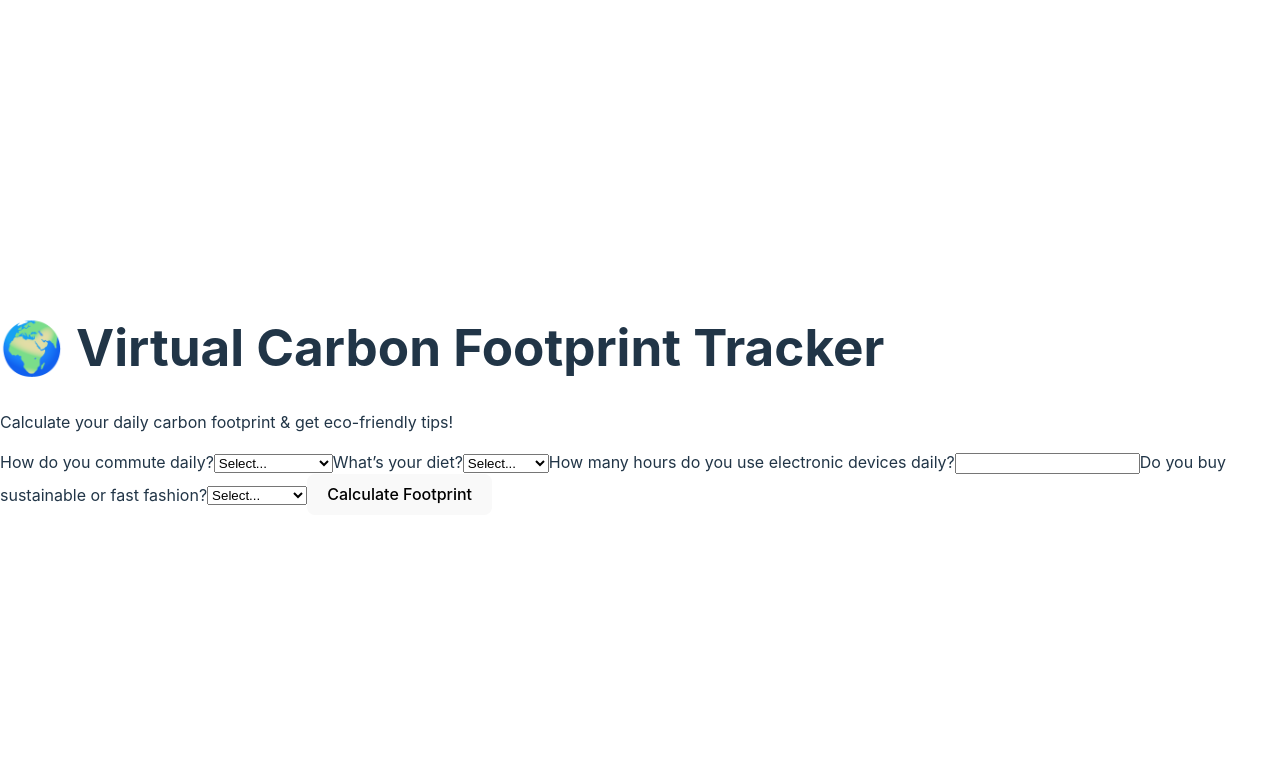
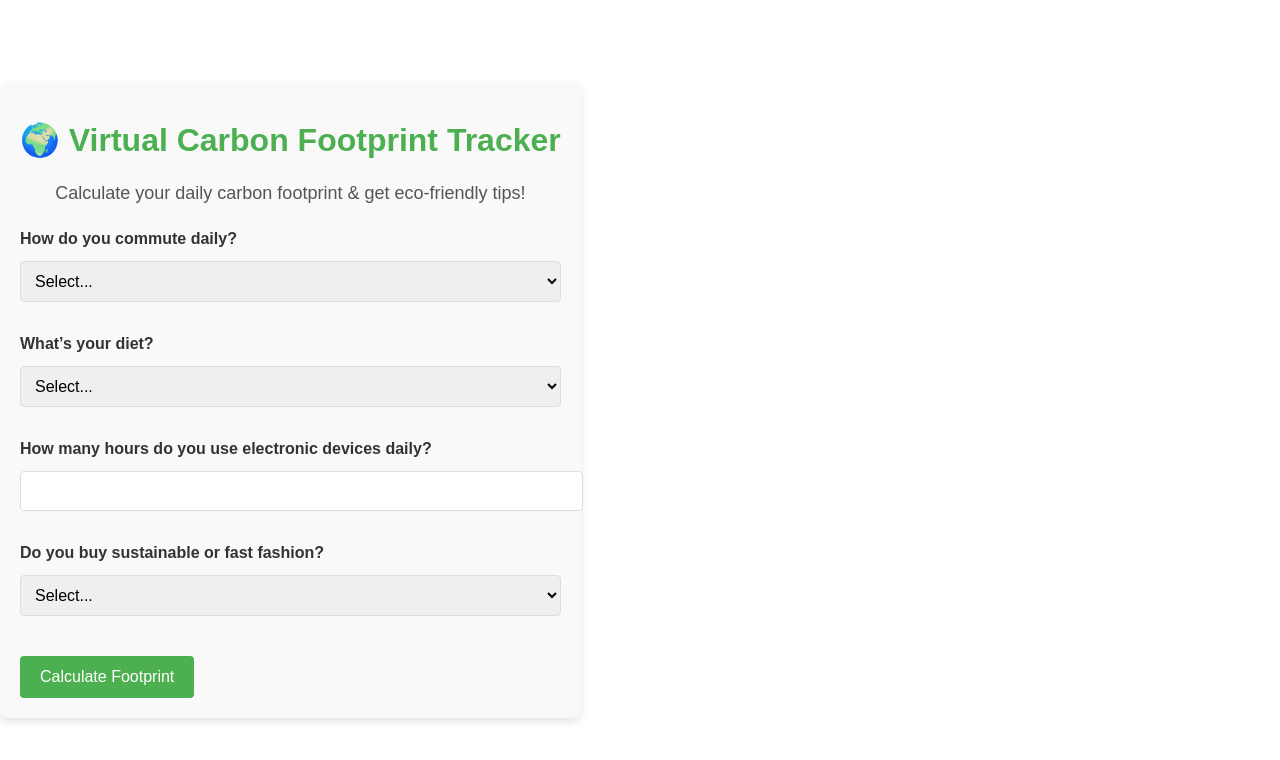
Before and after one commit to dev16mehta/HackathonProject, a React (Vite) app in the folder frontend/: page / in a window 1280 px wide. Shown: the top 760 px of the page. Built offline with nearby package versions, Linux system fonts and the light colour scheme.

Commit message:
changed css file #10

```diff
--- a/frontend/src/App.css
+++ b/frontend/src/App.css
@@ -1,58 +1,101 @@
-body {
+/* Container styles */
+.container {
   font-family: Arial, sans-serif;
-  text-align: center;
-  background-color: #f0f8ff;
   padding: 20px;
+  max-width: 600px;
+  margin: 0 auto;
+  background-color: #f9f9f9;
+  border-radius: 8px;
+  box-shadow: 0 4px 8px rgba(0, 0, 0, 0.1);
 }
 
 h1 {
-  color: #2e8b57;
+  text-align: center;
+  color: #4caf50;
+  font-size: 32px;
 }
 
-.container {
-  max-width: 500px;
-  margin: auto;
-  background: white;
-  padding: 20px;
-  border-radius: 10px;
-  box-shadow: 0px 4px 10px rgba(0, 0, 0, 0.1);
+p {
+  text-align: center;
+  font-size: 18px;
+  color: #555;
 }
 
+/* Form section */
 .form {
-  display: flex;
-  flex-direction: column;
-  gap: 10px;
+  margin-top: 20px;
 }
 
-label, select, input, button {
-  margin: 5px 0;
-  padding: 8px;
+label {
+  font-size: 16px;
+  margin-top: 10px;
+  display: block;
+  font-weight: bold;
+  color: #333;
+}
+
+select,
+input {
+  width: 100%;
+  padding: 10px;
+  margin: 10px 0 20px;
+  border: 1px solid #ddd;
+  border-radius: 4px;
+  font-size: 16px;
 }
 
 button {
-  background-color: #2e8b57;
+  background-color: #4caf50;
   color: white;
+  padding: 12px 20px;
   border: none;
-  padding: 10px;
+  border-radius: 4px;
+  font-size: 16px;
   cursor: pointer;
 }
 
 button:hover {
-  background-color: #3cb371;
+  background-color: #45a049;
 }
 
+/* Results section */
 .results {
-  margin-top: 20px;
-  text-align: left;
+  margin-top: 30px;
+  text-align: center;
+}
+
+h2 {
+  font-size: 24px;
+  color: #333;
+}
+
+ul {
+  list-style-type: none;
+  padding-left: 0;
+}
+
+ul li {
+  font-size: 16px;
+  color: #555;
 }
 
 .badge {
-  font-size: 18px;
+  font-size: 20px;
   font-weight: bold;
-  color: #2e8b57;
+  color: #4caf50;
 }
 
 .verdn {
-  font-size: 14px;
-  color: #555;
+  font-size: 16px;
+  color: #4caf50;
+  font-style: italic;
+  margin-top: 10px;
 }
+
+button {
+  margin-top: 20px;
+}
+
+button:hover {
+  background-color: #45a049;
+}
--- a/frontend/src/App.jsx
+++ b/frontend/src/App.jsx
@@ -1,4 +1,5 @@
 import React, { useState } from "react";
+import './App.css'
 
 const CarbonFootprintTracker = () => {
   const [answers, setAnswers] = useState({
```
Also changed, not shown: 1 other file (tests, documents, lock files or other folders).
